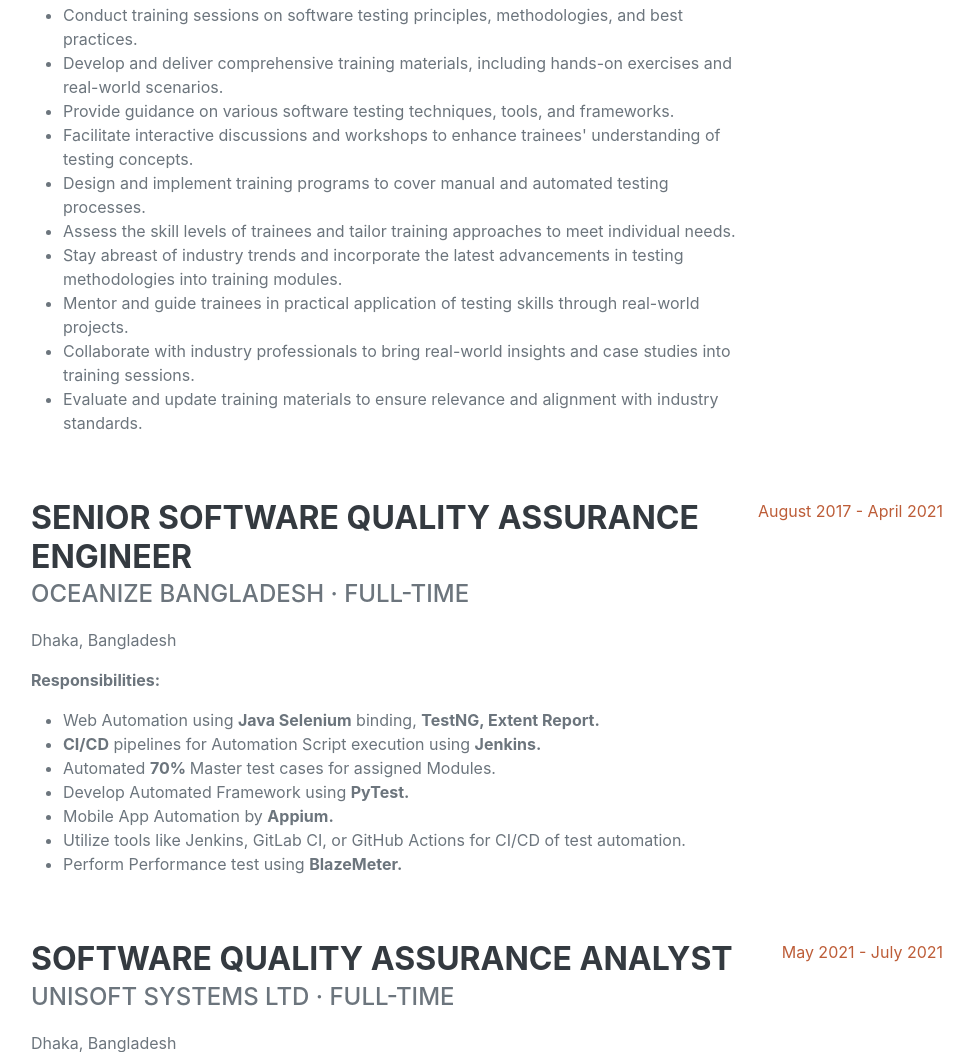
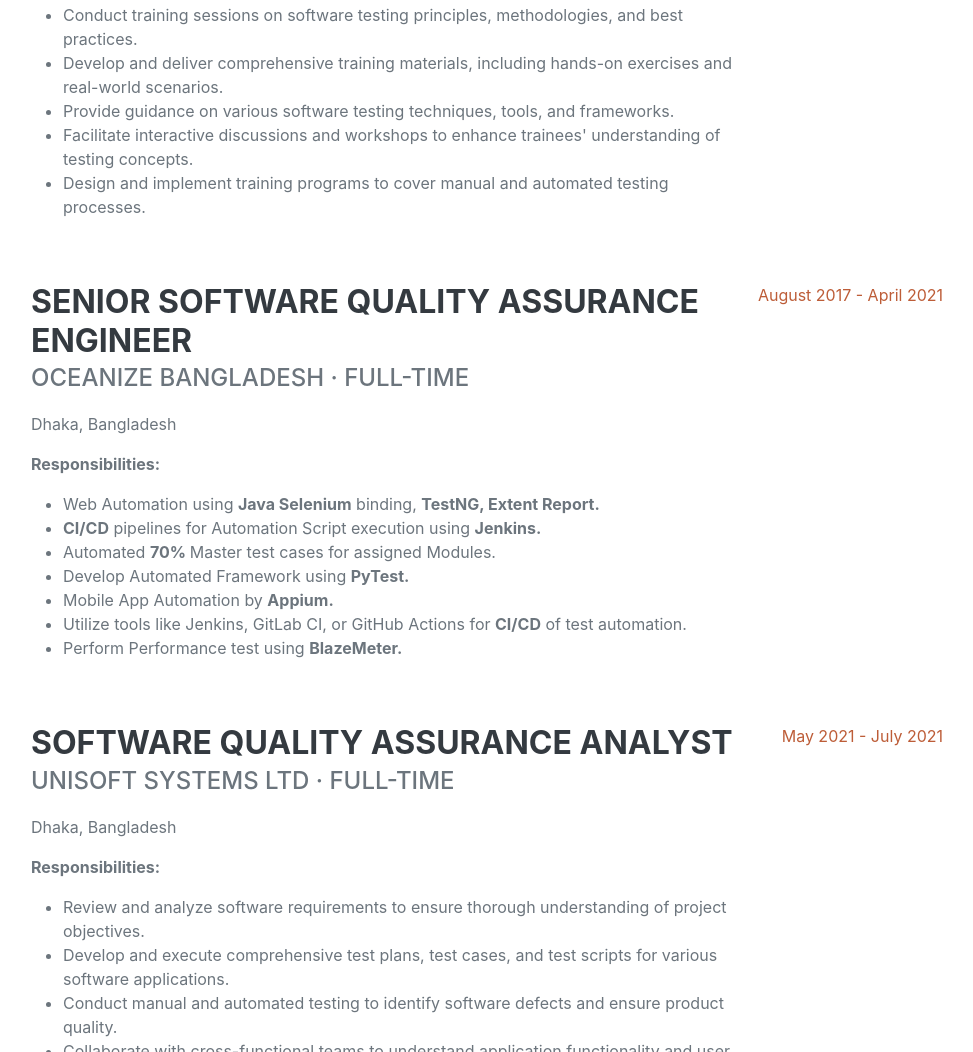
Before and after one commit to Muntasir101/Resume_Muntasir, a plain HTML site: page index.html in a window 1280 px wide. Shown: the part 3057-4109 px from the top of the page, without its empty margins (289-1262 px from the left). Drawn offline with nearby package versions, Linux system fonts and the light colour scheme; a web font is replaced by a local one.

Commit message:
update JD

```diff
--- a/index.html
+++ b/index.html
@@ -313,26 +313,7 @@
                 Design and implement training programs to cover manual and
                 automated testing processes.
               </li>
-              <li>
-                Assess the skill levels of trainees and tailor training
-                approaches to meet individual needs.
-              </li>
-              <li>
-                Stay abreast of industry trends and incorporate the latest
-                advancements in testing methodologies into training modules.
-              </li>
-              <li>
-                Mentor and guide trainees in practical application of testing
-                skills through real-world projects.
-              </li>
-              <li>
-                Collaborate with industry professionals to bring real-world
-                insights and case studies into training sessions.
-              </li>
-              <li>
-                Evaluate and update training materials to ensure relevance and
-                alignment with industry standards.
-              </li>
+
               <!-- Add more responsibilities as needed -->
             </ul>
           </div>
@@ -371,7 +352,7 @@
                 Mobile App Automation by <b>Appium.</b>
               </li>
               <li>
-                Utilize tools like Jenkins, GitLab CI, or GitHub Actions for CI/CD of test automation.
+                Utilize tools like Jenkins, GitLab CI, or GitHub Actions for <b>CI/CD</b> of test automation.
               </li>
               <li>
                 Perform Performance test using <b>BlazeMeter.</b>
```
